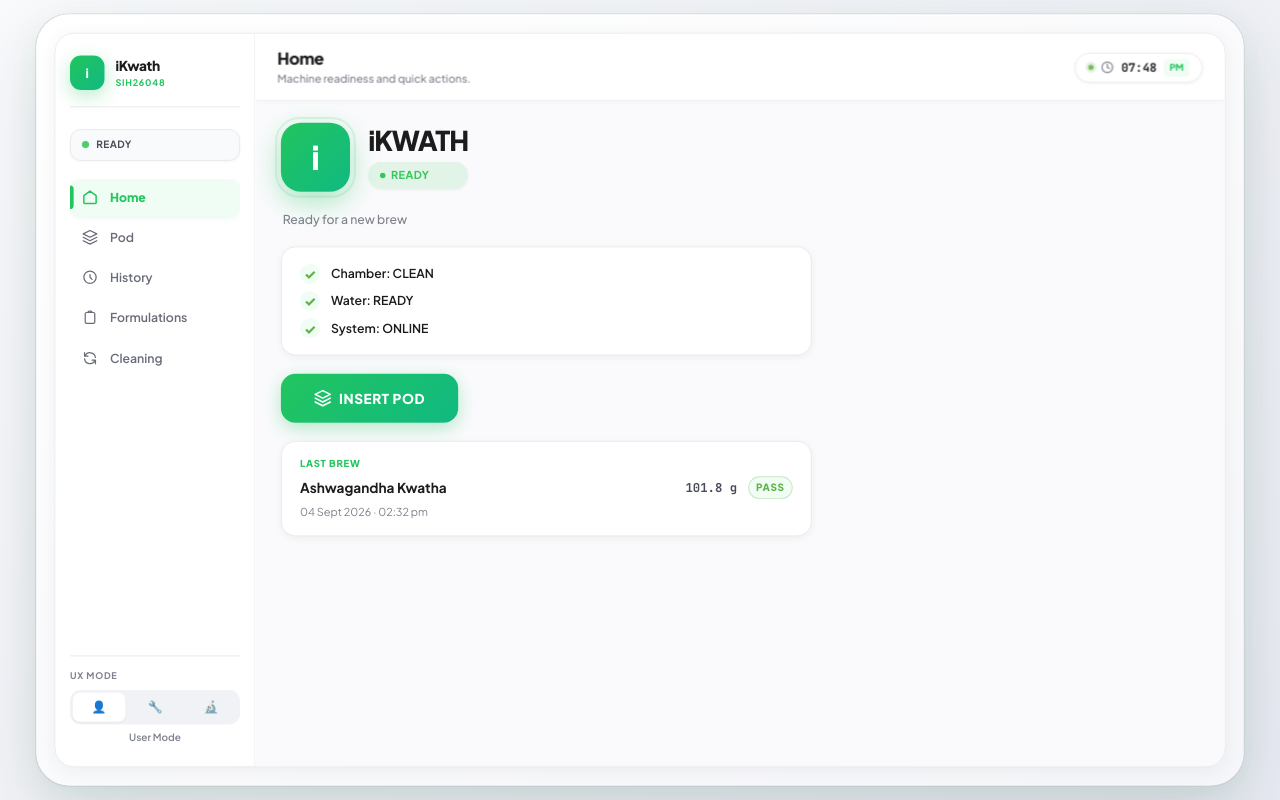
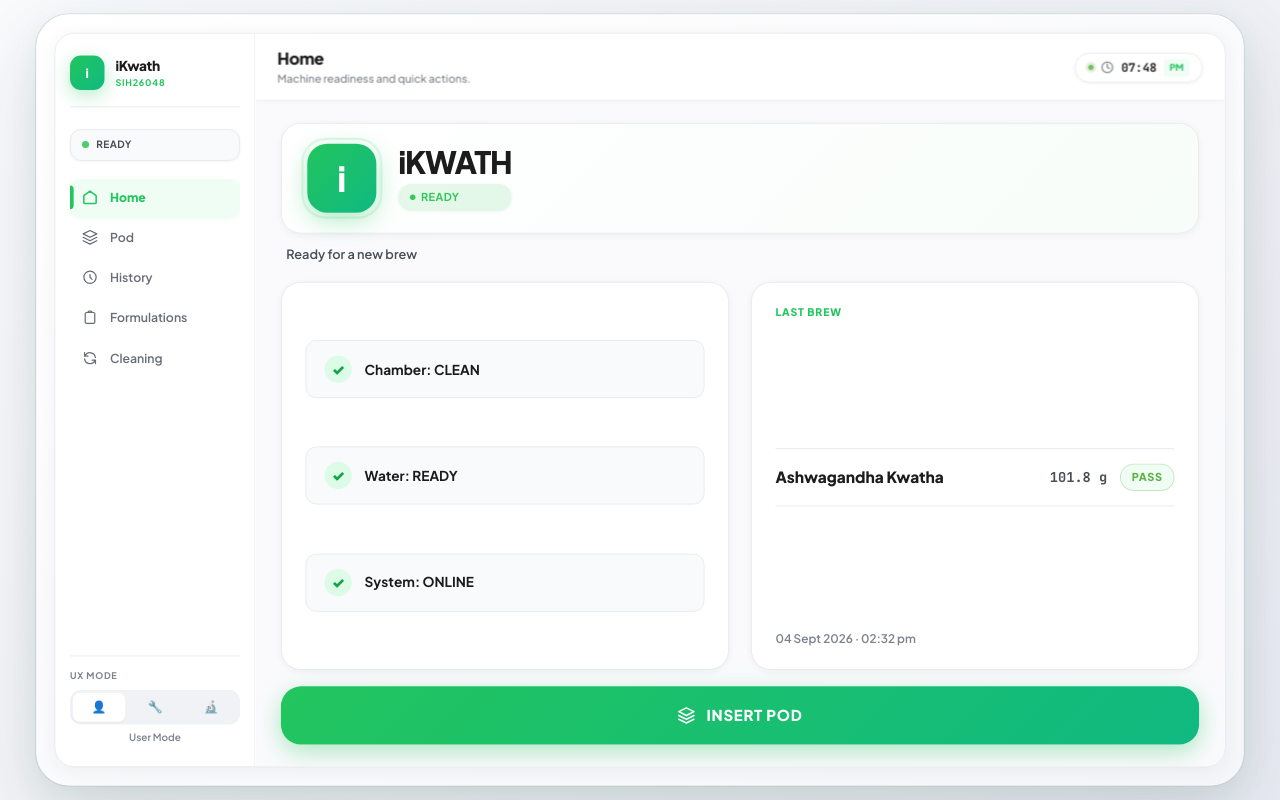
Before and after one commit to Khushi-S-Belani/iKwath_sih, a React (Vite) app: page / in a window 1280 px wide. Built offline with nearby package versions, Linux system fonts and the light colour scheme.

Commit message:
fix(ui): expand home layout to 2-column full-width grid, eliminate blank space and improve alignment

```diff
--- a/src/index.css
+++ b/src/index.css
@@ -689,16 +689,30 @@ html, body {
    HOME SCREEN (Hero & Kiosk Launchpad)
 ══════════════════════════════════════════════════════════════ */
 .home-screen {
-  display: flex;
-  flex-direction: column;
-  gap: 20px;
-  max-width: 640px;
+  display: grid;
+  grid-template-columns: 1fr 1fr;
+  grid-template-rows: auto auto 1fr auto;
+  gap: 18px 24px;
+  width: 100%;
+  height: 100%;
+  max-width: none;
+  box-sizing: border-box;
+  align-content: stretch;
 }
 
 .home-hero {
-  display: flex;
-  align-items: center;
-  gap: 20px;
+  grid-column: 1 / -1;
+  grid-row: 1;
+  display: flex;
+  align-items: center;
+  gap: 24px;
+  background: linear-gradient(135deg, #FFFFFF 0%, #F7FDF9 100%);
+  border: 1px solid var(--line);
+  border-radius: var(--r-xl);
+  padding: 22px 28px;
+  box-shadow: var(--shadow-sm);
+  width: 100%;
+  box-sizing: border-box;
 }
 
 .home-brand-mark {
@@ -709,11 +723,11 @@ html, body {
   display: flex;
   align-items: center;
   justify-content: center;
-  font-size: 36px;
+  font-size: 38px;
   font-weight: 900;
   color: #FFFFFF;
   position: relative;
-  box-shadow: 0 10px 30px rgba(34, 197, 94, 0.38);
+  box-shadow: 0 8px 26px rgba(34, 197, 94, 0.35);
   flex-shrink: 0;
 }
 
@@ -737,57 +751,84 @@ html, body {
 }
 
 .home-title {
-  font-size: 30px;
+  font-size: 34px;
   font-weight: 900;
   color: var(--text-primary);
   letter-spacing: -0.04em;
-  line-height: 1.15;
+  line-height: 1.1;
 }
 
 .home-sub-text {
-  font-size: 13.5px;
-  font-weight: 500;
-  color: var(--text-muted);
-  padding-left: 2px;
-}
-
-.home-checklist {
-  display: flex;
-  flex-direction: column;
-  gap: 8px;
-  background: #FFFFFF;
-  border: 1px solid var(--line);
-  border-radius: var(--r-lg);
-  padding: 18px 20px;
-  box-shadow: var(--shadow-sm);
-}
-
-.home-check-item {
-  display: flex;
-  align-items: center;
-  gap: 12px;
-  font-size: 13.5px;
+  grid-column: 1 / -1;
+  grid-row: 2;
+  font-size: 14px;
   font-weight: 600;
   color: var(--text-secondary);
+  padding-left: 6px;
+  margin-top: -6px;
+  margin-bottom: 2px;
+}
+
+.home-screen > div[style*="marginBottom"] {
+  grid-column: 1 / -1;
+}
+
+/* Middle Left: Readiness Checklist */
+.home-checklist {
+  grid-column: 1;
+  grid-row: 3;
+  display: flex;
+  flex-direction: column;
+  justify-content: space-evenly;
+  gap: 14px;
+  background: #FFFFFF;
+  border: 1px solid var(--line);
+  border-radius: var(--r-xl);
+  padding: 24px 26px;
+  box-shadow: var(--shadow-sm);
+  height: 100%;
+  box-sizing: border-box;
+}
+
+.home-check-item {
+  display: flex;
+  align-items: center;
+  gap: 14px;
+  font-size: 15px;
+  font-weight: 700;
+  color: var(--text-primary);
+  background: var(--bg-surface-2);
+  border: 1px solid var(--line);
+  border-radius: var(--r-md);
+  padding: 16px 20px;
+  transition: all 0.2s ease;
+}
+
+.home-check-item:hover {
+  background: #FFFFFF;
+  border-color: var(--swiggy-orange);
+  box-shadow: var(--shadow-xs);
+  transform: translateX(4px);
 }
 
 .home-check-item.ok { color: var(--text-primary); }
 .home-check-item.fail { color: var(--warning); }
 
 .home-check-icon {
-  font-size: 15px;
-  font-weight: 800;
-  width: 22px;
-  height: 22px;
+  font-size: 16px;
+  font-weight: 900;
+  width: 30px;
+  height: 30px;
   border-radius: 50%;
   display: flex;
   align-items: center;
   justify-content: center;
+  flex-shrink: 0;
 }
 
 .home-check-item.ok .home-check-icon {
-  background: var(--swiggy-green-light);
-  color: var(--swiggy-green);
+  background: #DCFCE7;
+  color: #16A34A;
 }
 
 .home-check-item.fail .home-check-icon {
@@ -795,26 +836,22 @@ html, body {
   color: var(--warning);
 }
 
-.home-cta { display: flex; }
-
-.home-cta-btn {
-  padding: 16px 36px;
-  font-size: 15px;
-  font-weight: 800;
-  letter-spacing: 0.04em;
-  border-radius: var(--r-lg);
-  box-shadow: var(--shadow-orange);
-}
-
-/* Last Brew Card - Swiggy Order Receipt Card Style */
+/* Middle Right: Last Brew Session Card */
 .home-last-brew {
-  background: #FFFFFF;
-  border: 1px solid var(--line);
-  border-radius: var(--r-lg);
-  padding: 16px 20px;
+  grid-column: 2;
+  grid-row: 3;
+  background: #FFFFFF;
+  border: 1px solid var(--line);
+  border-radius: var(--r-xl);
+  padding: 24px 26px;
   cursor: pointer;
   transition: all 0.2s cubic-bezier(0.16, 1, 0.3, 1);
   box-shadow: var(--shadow-sm);
+  display: flex;
+  flex-direction: column;
+  justify-content: space-between;
+  height: 100%;
+  box-sizing: border-box;
 }
 
 .home-last-brew:hover {
@@ -824,7 +861,7 @@ html, body {
 }
 
 .home-last-label {
-  font-size: 10.5px;
+  font-size: 11.5px;
   font-weight: 800;
   color: var(--swiggy-orange);
   text-transform: uppercase;
@@ -835,28 +872,33 @@ html, body {
 .home-last-detail {
   display: flex;
   align-items: center;
-  gap: 12px;
+  justify-content: space-between;
+  gap: 14px;
+  padding: 16px 0;
+  border-top: 1px solid var(--line);
+  border-bottom: 1px solid var(--line);
+  margin: 10px 0;
 }
 
 .home-last-name {
+  font-size: 17px;
+  font-weight: 800;
+  color: var(--text-primary);
+  flex: 1;
+}
+
+.home-last-mass {
   font-size: 15px;
-  font-weight: 700;
-  color: var(--text-primary);
-  flex: 1;
-}
-
-.home-last-mass {
-  font-size: 13.5px;
-  font-weight: 700;
+  font-weight: 800;
   color: var(--text-secondary);
   font-family: 'JetBrains Mono', monospace;
 }
 
 .home-last-result {
-  font-size: 11px;
+  font-size: 12px;
   font-weight: 800;
   letter-spacing: 0.06em;
-  padding: 3px 8px;
+  padding: 5px 12px;
   border-radius: var(--r-pill);
 }
 
@@ -879,9 +921,32 @@ html, body {
 }
 
 .home-last-time {
-  font-size: 12px;
-  color: var(--text-muted);
-  margin-top: 6px;
+  font-size: 13px;
+  font-weight: 600;
+  color: var(--text-muted);
+}
+
+/* Bottom CTA: Full Width */
+.home-cta {
+  grid-column: 1 / -1;
+  grid-row: 4;
+  display: flex;
+  width: 100%;
+}
+
+.home-cta-btn {
+  width: 100%;
+  padding: 18px 36px;
+  height: 64px;
+  font-size: 16.5px;
+  font-weight: 800;
+  letter-spacing: 0.05em;
+  border-radius: var(--r-xl);
+  box-shadow: 0 8px 26px rgba(34, 197, 94, 0.35);
+  display: flex;
+  align-items: center;
+  justify-content: center;
+  gap: 12px;
 }
 
 /* ═══════════════════════════════════════════════════════════
@@ -979,11 +1044,11 @@ html, body {
 
 .pod-detected-block {
   width: 100%;
-  max-width: 580px;
+  max-width: 840px;
   background: #FFFFFF;
   border: 1px solid var(--line);
   border-radius: var(--r-xl);
-  padding: 22px 24px;
+  padding: 26px 30px;
   box-shadow: var(--shadow-md);
 }
 
@@ -1775,13 +1840,13 @@ html, body {
   display: flex;
   flex-direction: column;
   align-items: flex-start;
-  gap: 6px;
+  gap: 8px;
   background: #FFFFFF;
   border: 1px solid var(--line);
   border-radius: var(--r-xl);
-  padding: 18px 24px;
+  padding: 22px 28px;
   width: 100%;
-  max-width: 420px;
+  max-width: 680px;
   box-shadow: var(--shadow-sm);
 }
 
@@ -2002,10 +2067,10 @@ html, body {
 
 .cleaning-progress-wrap {
   width: 100%;
-  max-width: 500px;
-  display: flex;
-  align-items: center;
-  gap: 14px;
+  max-width: 680px;
+  display: flex;
+  align-items: center;
+  gap: 16px;
 }
 
 .cleaning-progress-bar {
@@ -2035,13 +2100,13 @@ html, body {
   display: flex;
   flex-direction: column;
   align-items: flex-start;
-  gap: 6px;
+  gap: 8px;
   background: #FFFFFF;
   border: 1px solid var(--line);
   border-radius: var(--r-xl);
-  padding: 18px 24px;
+  padding: 22px 28px;
   width: 100%;
-  max-width: 420px;
+  max-width: 680px;
   box-shadow: var(--shadow-sm);
 }
 
```
